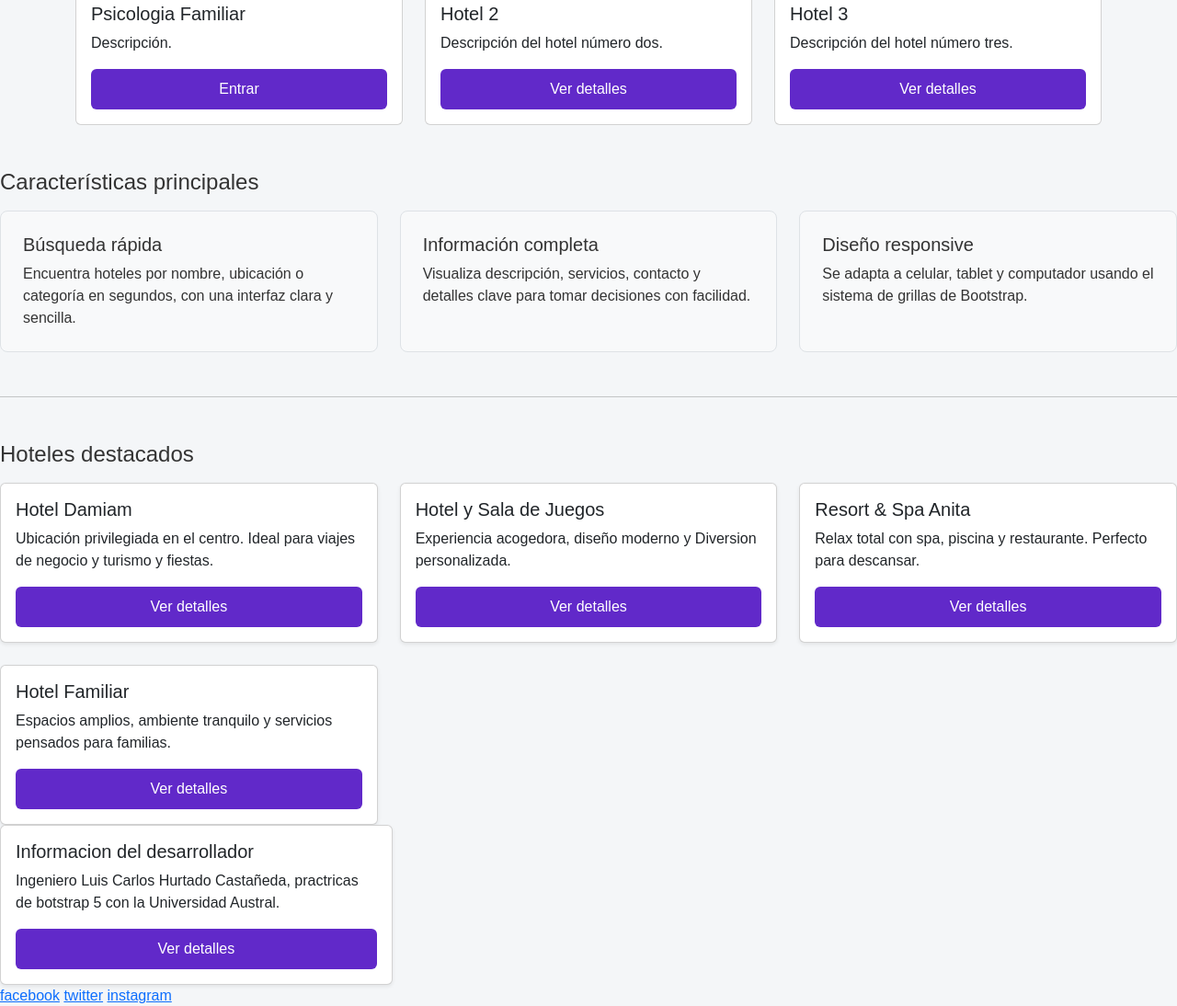
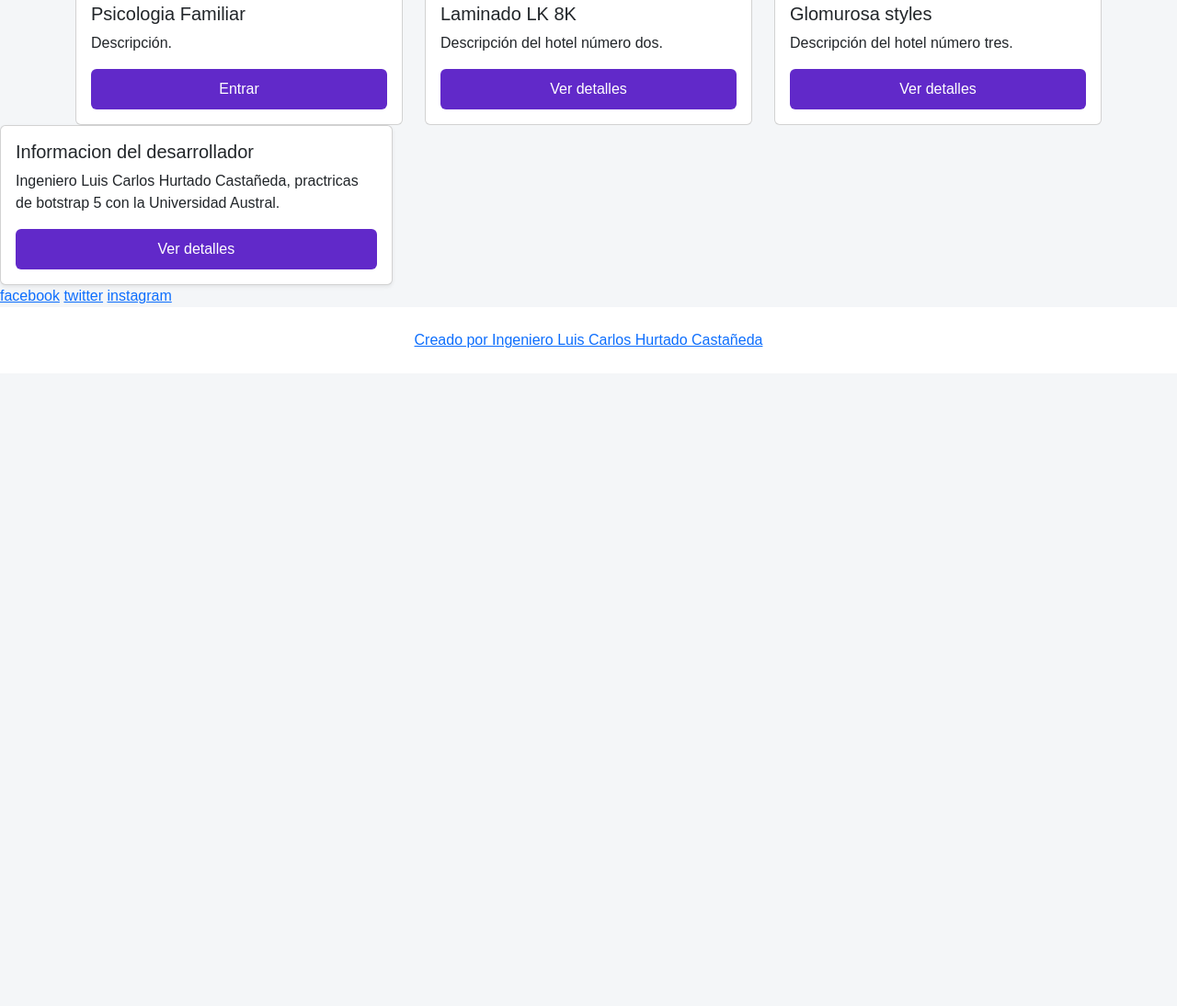
Before and after one commit to Khurtado84/familia-HURTADO, a website: page index.html in a window 1280 px wide. Shown: the part 1423-2517 px from the top of the page at 92% size. After the commit the page ends 1829 px from the top, so only its background shows below. Drawn offline with nearby package versions, Linux system fonts and the light colour scheme.

Commit message:
MODIFICACIÓN INDEX.HTML
ACTUALIZACION

```diff
--- a/index.html
+++ b/index.html
@@ -123,7 +123,7 @@
         <img src="./img/009.jpg" class="card-img-top img-fluid" alt="">
 
         <div class="card-body">
-          <h5 class="card-title">Hotel 2</h5>
+          <h5 class="card-title">Laminado LK 8K</h5>
           <p class="card-text">
             Descripción del hotel número dos.
           </p>
@@ -136,7 +136,7 @@
       <div class="card h-100">
         <img src="./img/010.jpg" class="card-img-top" alt="Hotel 3">
         <div class="card-body">
-          <h5 class="card-title">Hotel 3</h5>
+          <h5 class="card-title">Glomurosa styles</h5>
           <p class="card-text">
             Descripción del hotel número tres.
           </p>
@@ -150,109 +150,9 @@
 
 
 
- <div class="row">
-  <!-- 2) Container con 3 párrafos (y 4) luego en una fila con row/col responsive -->
-  <main class="container my-5">
-
-    <h2 class="h4 mb-3">Características principales</h2>
-
-    <!-- 4) Row + Col responsive: en móvil 1 por fila, en md 3 columnas -->
-    <div class="row g-4">
-      <div class="col-12 col-md-4">
-        <div class="p-4 border rounded-3 h-100 bg-light">
-          <h3 class="h5">Búsqueda rápida</h3>
-          <p class="mb-0">
-            Encuentra hoteles por nombre, ubicación o categoría en segundos, con una interfaz clara y sencilla.
-          </p>
-        </div>
-      </div>
-
-      <div class="col-12 col-md-4">
-        <div class="p-4 border rounded-3 h-100 bg-light">
-          <h3 class="h5">Información completa</h3>
-          <p class="mb-0">
-            Visualiza descripción, servicios, contacto y detalles clave para tomar decisiones con facilidad.
-          </p>
-        </div>
-      </div>
-
-      <div class="col-12 col-md-4">
-        <div class="p-4 border rounded-3 h-100 bg-light">
-          <h3 class="h5">Diseño responsive</h3>
-          <p class="mb-0">
-            Se adapta a celular, tablet y computador usando el sistema de grillas de Bootstrap.
-          </p>
-        </div>
-      </div>
-    </div>
-
-    <!-- Separador -->
-    <hr class="my-5">
-
-    <!-- 5) Lista de hoteles/productos con título, descripción y botón usando grillas -->
-    <h2 class="h4 mb-3">Hoteles destacados</h2>
-
-    <div class="row g-4">
-      <!-- Card 1 -->
-      <div class="col-12 col-sm-6 col-lg-4">
-        <div class="card h-100 shadow-sm">
-          <div class="card-body">
-            <h3 class="card-title h5">Hotel Damiam</h3>
-            <p class="card-text">
-              Ubicación privilegiada en el centro. Ideal para viajes de negocio y turismo y fiestas.
-            </p>
-            <a href="#" class="btn btn-primary">Ver detalles</a>
-          </div>
-        </div>
-      </div>
-
-      <!-- Card 2 -->
-      <div class="col-12 col-sm-6 col-lg-4">
-        <div class="card h-100 shadow-sm">
-          <div class="card-body">
-            <h3 class="card-title h5">Hotel y Sala de Juegos</h3>
-            <p class="card-text">
-              Experiencia acogedora, diseño moderno y Diversion personalizada.
-            </p>
-            <a href="#" class="btn btn-primary">Ver detalles</a>
-          </div>
-        </div>
-      </div>
-
-      <!-- Card 3 -->
-      <div class="col-12 col-sm-6 col-lg-4">
-        <div class="card h-100 shadow-sm">
-          <div class="card-body">
-            <h3 class="card-title h5">Resort & Spa Anita</h3>
-            <p class="card-text">
-              Relax total con spa, piscina y restaurante. Perfecto para descansar.
-            </p>
-            <a href="#" class="btn btn-primary">Ver detalles</a>
-          </div>
-        </div>
-      </div>
-
-      <!-- Card 4 -->
-      <div class="col-12 col-sm-6 col-lg-4">
-        <div class="card h-100 shadow-sm">
-          <div class="card-body">
-            <h3 class="card-title h5">Hotel Familiar</h3>
-            <p class="card-text">
-              Espacios amplios, ambiente tranquilo y servicios pensados para familias.
-            </p>
-            <a href="#" class="btn btn-primary">Ver detalles</a>
-          </div>
-        </div>
-
-</div>
 
 
 
-
-
-
-
-      </div>
 
       <!-- Card 5 -->
       <div class="col-12 col-sm-6 col-lg-4">
```
